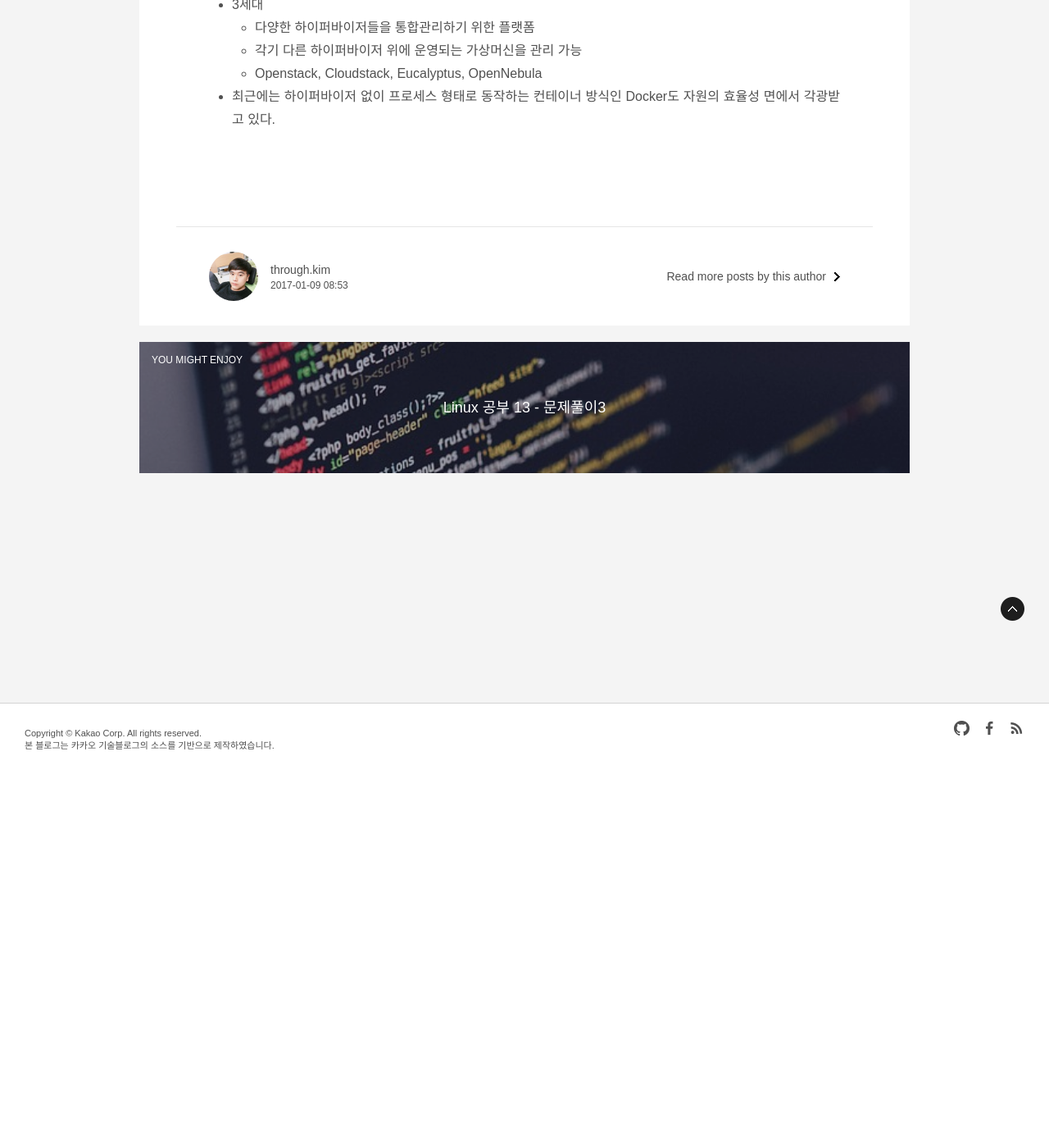
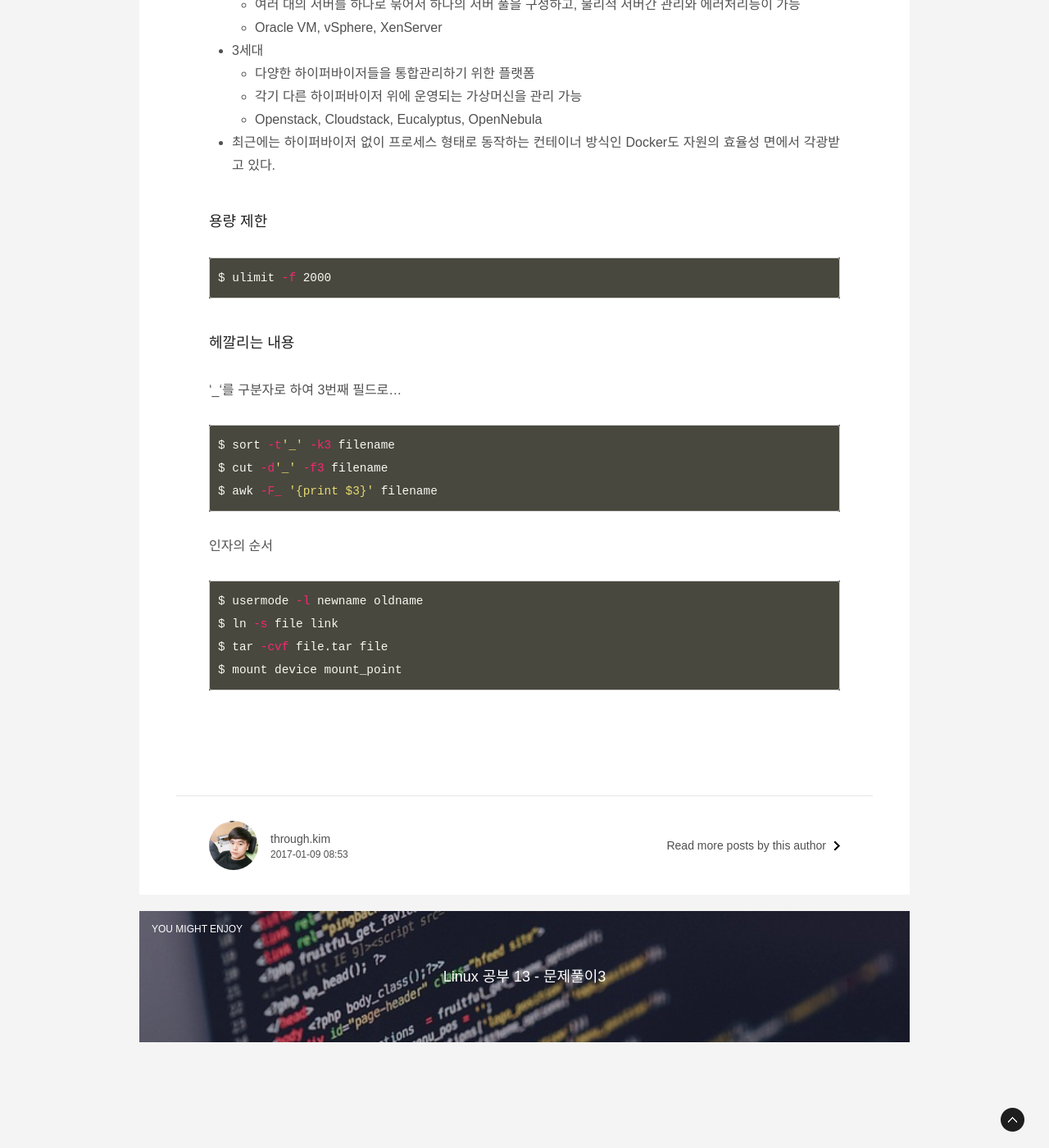
Before and after one commit to ThroughKim/throughkim.github.com, a Jekyll site: the page built from _posts/2017-01-09-linux-14.md, in a window 1280 px wide and 1400 px high, scrolled down 29907 px. Shown: the whole window at 82% size. Built offline with Jekyll 4.4.1, drawn with Linux system fonts in a browser that asks for light colours; some web fonts are replaced.

Commit message:
upload blog

````diff
--- a/_posts/2017-01-09-linux-14.md
+++ b/_posts/2017-01-09-linux-14.md
@@ -986,3 +986,27 @@ logrodate를 이용해 로그파일을 순환, 압축, 메일링 할 수 있다.
     - 각기 다른 하이퍼바이저 위에 운영되는 가상머신을 관리 가능
     - Openstack, Cloudstack, Eucalyptus, OpenNebula
 - 최근에는 하이퍼바이저 없이 프로세스 형태로 동작하는 컨테이너 방식인 Docker도 자원의 효율성 면에서 각광받고 있다.
+
+### 용량 제한
+
+```bash
+$ ulimit -f 2000
+```
+
+### 헤깔리는 내용
+'_'를 구분자로 하여 3번째 필드로...
+
+```bash
+$ sort -t'_' -k3 filename
+$ cut -d'_' -f3 filename
+$ awk -F_ '{print $3}' filename
+```
+
+인자의 순서
+
+```bash
+$ usermode -l newname oldname
+$ ln -s file link
+$ tar -cvf file.tar file
+$ mount device mount_point
+```
````
